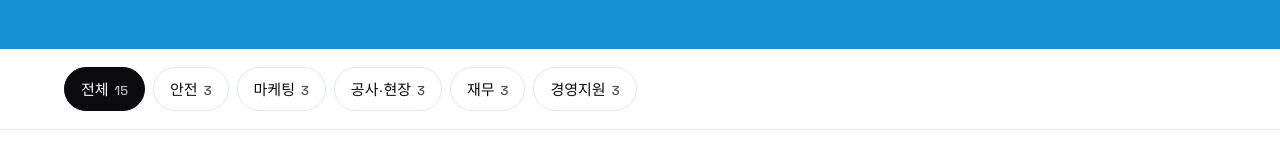
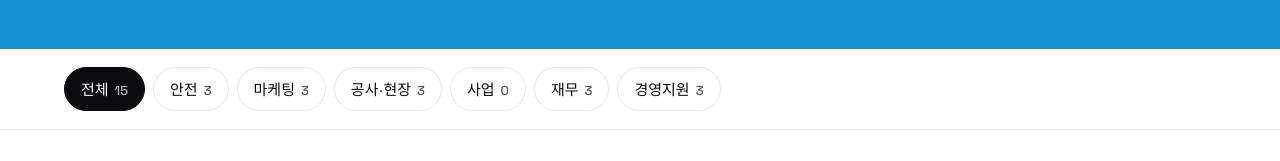
Before and after one commit to essaycozy-byte/daily-briefing, a plain HTML site: page index.html in a window 1280 px wide. Shown: the part 285-446 px from the top of the page. Drawn offline with Linux system fonts and the light colour scheme; a web font is replaced by a local one.

Commit message:
사업 부문 탭 추가
Co-Authored-By: Claude Opus 5.5 <noreply@anthropic.com>
Claude-Session: https://claude.ai/code/session_01VH29Eo7Fj6z1Dgvni2gJEm

```diff
--- a/index.html
+++ b/index.html
@@ -107,7 +107,7 @@ h1{font-size:clamp(32px,5vw,52px);line-height:1.05;margin:0;text-wrap:balance;fo
 </footer>
 <script>
 {
-const DEPTS=[["all","전체"],["safety","안전"],["marketing","마케팅"],["construction","공사·현장"],["finance","재무"],["admin","경영지원"]];
+const DEPTS=[["all","전체"],["safety","안전"],["marketing","마케팅"],["construction","공사·현장"],["business","사업"],["finance","재무"],["admin","경영지원"]];
 const DN=Object.fromEntries(DEPTS);
 const LV={high:"주의",mid:"확인",low:"참고"};
 const $=id=>document.getElementById(id);
```
